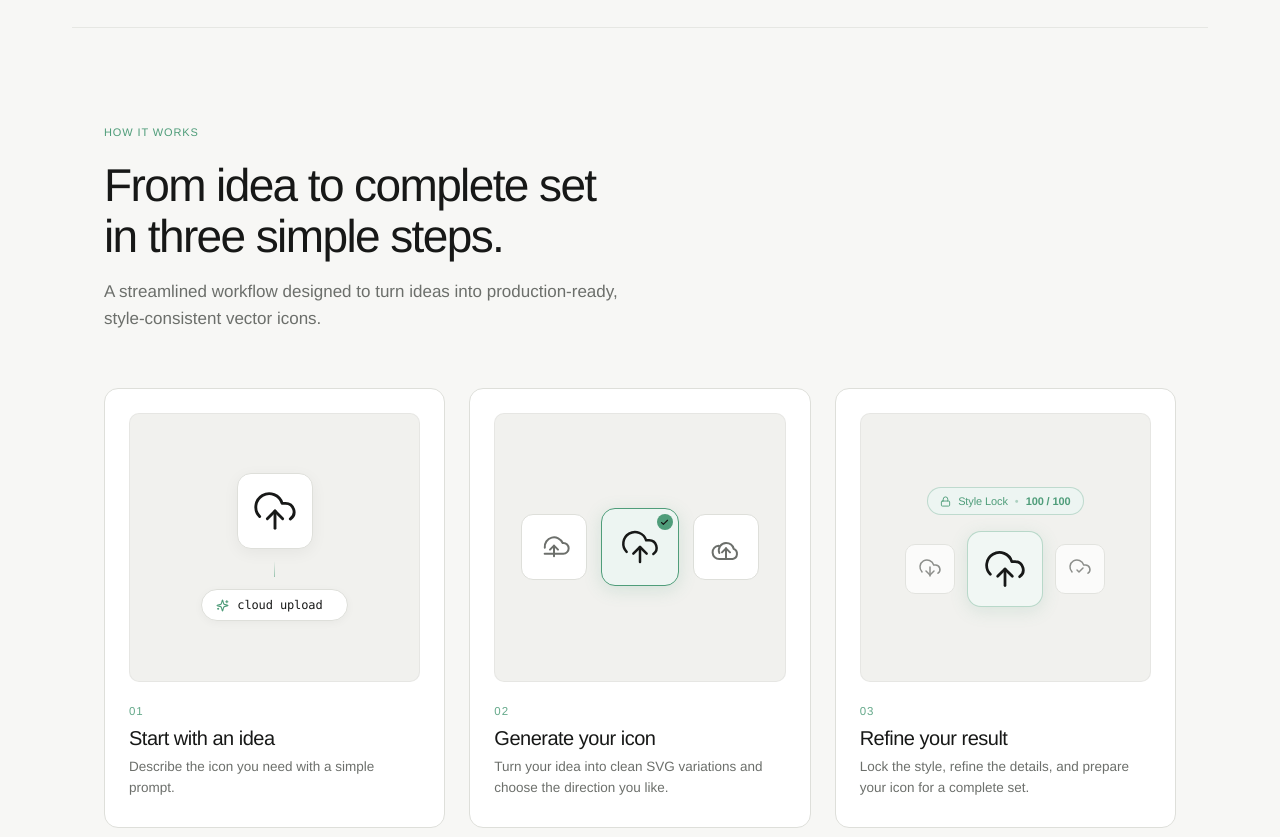
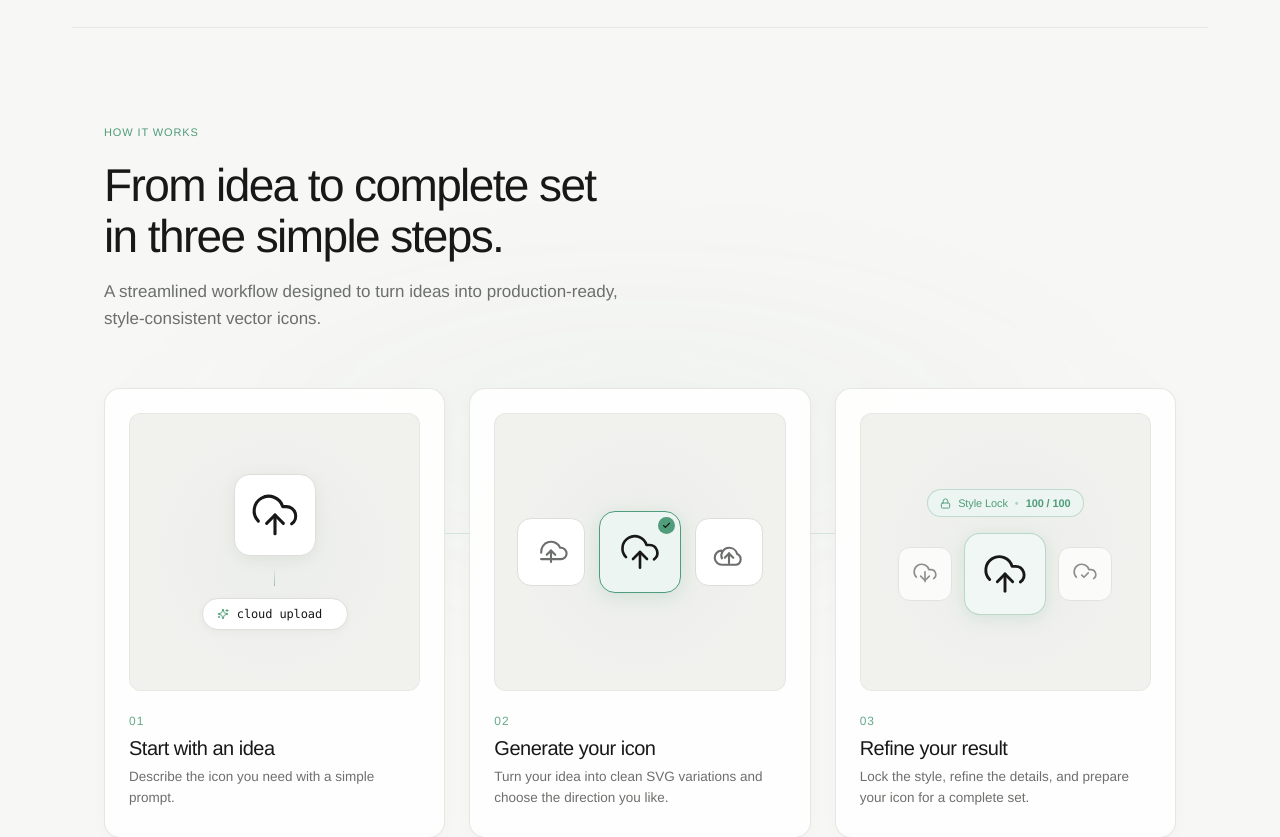
Before and after one commit to pushkarv07/IconForge, a Next.js app: page / in a window 1280 px wide. Shown: the part 2600-3437 px from the top of the page. Built offline with nearby package versions, Linux system fonts and the light colour scheme.

Commit message:
Refine How It Works section with cinematic ambient glow and unified workflow continuity

```diff
--- a/src/app/globals.css
+++ b/src/app/globals.css
@@ -1889,10 +1889,42 @@ button { cursor: pointer; }
    Section 5: How It Works
    ================================================== */
 .section-how-it-works {
+  position: relative;
+  overflow: hidden;
   border-top: 1px solid color-mix(in srgb, var(--line) 65%, transparent);
   padding: 96px 0 112px;
 }
+
+/* Atmospheric Ambient Glow behind the section */
+.how-ambient-glow {
+  position: absolute;
+  top: 40%;
+  left: 50%;
+  transform: translate(-50%, -50%);
+  width: min(1100px, 90vw);
+  height: 420px;
+  background: radial-gradient(
+    ellipse at center,
+    rgba(79, 157, 122, 0.05) 0%,
+    rgba(79, 157, 122, 0.02) 40%,
+    transparent 70%
+  );
+  filter: blur(52px);
+  pointer-events: none;
+  z-index: 0;
+}
+[data-theme="dark"] .how-ambient-glow {
+  background: radial-gradient(
+    ellipse at center,
+    rgba(143, 211, 182, 0.07) 0%,
+    rgba(143, 211, 182, 0.025) 45%,
+    transparent 70%
+  );
+}
+
 .how-it-works-container {
+  position: relative;
+  z-index: 1;
   max-width: 1200px;
   margin: 0 auto;
   padding: 0 32px;
@@ -1926,58 +1958,100 @@ button { cursor: pointer; }
   margin: 0;
   max-width: 520px;
 }
+
+/* Grid Wrapper & Horizontal Progress Connector Line */
+.how-it-works-grid-wrap {
+  position: relative;
+}
+.how-progress-line {
+  position: absolute;
+  top: 145px;
+  left: 14%;
+  right: 14%;
+  height: 1px;
+  background: linear-gradient(
+    90deg,
+    transparent 0%,
+    rgba(79, 157, 122, 0.18) 20%,
+    rgba(79, 157, 122, 0.25) 50%,
+    rgba(79, 157, 122, 0.18) 80%,
+    transparent 100%
+  );
+  pointer-events: none;
+  z-index: 0;
+}
+[data-theme="dark"] .how-progress-line {
+  background: linear-gradient(
+    90deg,
+    transparent 0%,
+    rgba(143, 211, 182, 0.14) 20%,
+    rgba(143, 211, 182, 0.22) 50%,
+    rgba(143, 211, 182, 0.14) 80%,
+    transparent 100%
+  );
+}
+
 .how-it-works-grid {
+  position: relative;
+  z-index: 1;
   display: grid;
   grid-template-columns: repeat(3, 1fr);
   gap: 24px;
 }
+
+/* Cards */
 .how-it-works-card {
   position: relative;
-  background: var(--panel);
-  border: 1px solid var(--line);
-  border-radius: 14px;
+  background: rgba(255, 255, 255, 0.85);
+  backdrop-filter: blur(16px);
+  -webkit-backdrop-filter: blur(16px);
+  border: 1px solid color-mix(in srgb, var(--line) 75%, transparent);
+  border-radius: 16px;
   padding: 24px 24px 28px;
   display: flex;
   flex-direction: column;
-  min-height: 440px;
+  min-height: 450px;
   cursor: default;
   outline: none;
-  transition: background-color 220ms ease,
-              border-color 220ms ease,
-              box-shadow 220ms ease,
-              transform 220ms cubic-bezier(0.16, 1, 0.3, 1);
+  box-shadow: 0 4px 20px -2px rgba(0, 0, 0, 0.03),
+              0 1px 2px rgba(0, 0, 0, 0.02);
+  transition: background-color 260ms ease,
+              border-color 260ms ease,
+              box-shadow 260ms cubic-bezier(0.16, 1, 0.3, 1),
+              transform 260ms cubic-bezier(0.16, 1, 0.3, 1);
 }
 [data-theme="dark"] .how-it-works-card {
-  background: #171816;
-  border-color: #272a26;
+  background: rgba(23, 24, 22, 0.72);
+  border-color: rgba(255, 255, 255, 0.08);
+  box-shadow: 0 8px 30px -4px rgba(0, 0, 0, 0.42),
+              0 1px 2px rgba(0, 0, 0, 0.25);
 }
 
 /* Hover State:
-   - Card surface shifts to deeper muted green (#17261F dark, #f1f7f4 light)
-   - Subtle Soft Mint tint in visual
-   - Visual icons become slightly brighter
-   - Card lifts slightly (translateY(-2px))
-   - NO border glow
+   - Card surface shifts gently toward deeper muted green (#17261F dark, #f1f7f4 light)
+   - Lifts 2-3px
+   - Ambient glow strengthens very gently
+   - NO strong border glow
 */
 .how-it-works-card:hover {
   background-color: #f1f7f4;
-  border-color: rgba(79, 157, 122, 0.25);
-  transform: translateY(-2px);
-  box-shadow: 0 16px 36px -10px rgba(79, 157, 122, 0.12),
+  border-color: rgba(79, 157, 122, 0.28);
+  transform: translateY(-3px);
+  box-shadow: 0 16px 36px -8px rgba(79, 157, 122, 0.12),
               0 2px 8px rgba(0, 0, 0, 0.03);
 }
 [data-theme="dark"] .how-it-works-card:hover {
   background-color: #17261f;
   border-color: rgba(143, 211, 182, 0.22);
-  transform: translateY(-2px);
-  box-shadow: 0 18px 42px -10px rgba(0, 0, 0, 0.52),
-              0 2px 8px rgba(0, 0, 0, 0.22);
+  transform: translateY(-3px);
+  box-shadow: 0 20px 44px -10px rgba(0, 0, 0, 0.65),
+              0 2px 8px rgba(0, 0, 0, 0.28);
 }
 
 /* Accessible Focus State */
 .how-it-works-card:focus-visible {
   outline: none;
-  transform: translateY(-2px);
+  transform: translateY(-3px);
   box-shadow: 0 0 0 2px var(--hero-mint),
               0 14px 32px -10px rgba(0, 0, 0, 0.25);
 }
@@ -1985,8 +2059,8 @@ button { cursor: pointer; }
 /* TOP: Large Visual Area */
 .how-card-visual {
   flex: 1;
-  min-height: 240px;
-  border-radius: 10px;
+  min-height: 245px;
+  border-radius: 12px;
   background: var(--panel-soft);
   border: 1px solid color-mix(in srgb, var(--line) 55%, transparent);
   display: flex;
@@ -1995,19 +2069,34 @@ button { cursor: pointer; }
   position: relative;
   overflow: hidden;
   padding: 24px 18px;
-  transition: background-color 220ms ease, border-color 220ms ease;
+  transition: background-color 260ms ease, border-color 260ms ease;
+}
+.how-card-visual::before {
+  content: "";
+  position: absolute;
+  inset: 0;
+  background: radial-gradient(circle at 50% 50%, rgba(79, 157, 122, 0.05) 0%, transparent 68%);
+  pointer-events: none;
+  opacity: 0.6;
+  transition: opacity 260ms ease;
 }
 [data-theme="dark"] .how-card-visual {
-  background: #121412;
-  border-color: #212420;
+  background: rgba(18, 20, 18, 0.85);
+  border-color: rgba(255, 255, 255, 0.05);
+}
+[data-theme="dark"] .how-card-visual::before {
+  background: radial-gradient(circle at 50% 50%, rgba(143, 211, 182, 0.07) 0%, transparent 68%);
 }
 .how-it-works-card:hover .how-card-visual {
   background: #e8f3ee;
-  border-color: rgba(79, 157, 122, 0.2);
+  border-color: rgba(79, 157, 122, 0.22);
+}
+.how-it-works-card:hover .how-card-visual::before {
+  opacity: 1;
 }
 [data-theme="dark"] .how-it-works-card:hover .how-card-visual {
   background: #132018;
-  border-color: rgba(143, 211, 182, 0.18);
+  border-color: rgba(143, 211, 182, 0.2);
 }
 
 /* BOTTOM: Content & Editorial Typography */
@@ -2018,7 +2107,7 @@ button { cursor: pointer; }
   gap: 6px;
 }
 .how-step-num {
-  font-size: 11.5px;
+  font-size: 12px;
   font-weight: 550;
   letter-spacing: .08em;
   color: var(--hero-mint);
@@ -2049,6 +2138,8 @@ button { cursor: pointer; }
 
 /* Card 01 Visual: Emerging Icon from Prompt */
 .how-emerging-stage {
+  position: relative;
+  z-index: 1;
   display: flex;
   flex-direction: column;
   align-items: center;
@@ -2057,42 +2148,42 @@ button { cursor: pointer; }
   width: 100%;
 }
 .how-emerging-icon-wrap {
-  width: 76px;
-  height: 76px;
-  border-radius: 14px;
+  width: 82px;
+  height: 82px;
+  border-radius: 16px;
   background: var(--panel);
   border: 1px solid var(--line);
   display: grid;
   place-items: center;
   color: var(--text);
-  box-shadow: 0 4px 16px rgba(0, 0, 0, 0.05);
-  transition: all 220ms ease;
+  box-shadow: 0 4px 18px rgba(0, 0, 0, 0.06);
+  transition: all 260ms ease;
 }
 [data-theme="dark"] .how-emerging-icon-wrap {
   background: #191b19;
-  border-color: #292d27;
+  border-color: #2b2f29;
 }
 .how-it-works-card:hover .how-emerging-icon-wrap {
   background: #ffffff;
   border-color: rgba(79, 157, 122, 0.35);
   transform: translateY(-2px);
-  box-shadow: 0 8px 22px rgba(79, 157, 122, 0.15);
+  box-shadow: 0 8px 24px rgba(79, 157, 122, 0.15);
 }
 [data-theme="dark"] .how-it-works-card:hover .how-emerging-icon-wrap {
   background: #1b2d23;
   border-color: rgba(143, 211, 182, 0.35);
   transform: translateY(-2px);
-  box-shadow: 0 8px 24px rgba(0, 0, 0, 0.4);
+  box-shadow: 0 8px 24px rgba(0, 0, 0, 0.45);
 }
 .how-emerging-svg {
   display: block;
 }
 .how-emerging-beam {
   width: 1.5px;
-  height: 16px;
+  height: 18px;
   background: linear-gradient(to top, var(--hero-mint), transparent);
   opacity: .55;
-  transition: opacity 220ms ease;
+  transition: opacity 260ms ease;
 }
 .how-it-works-card:hover .how-emerging-beam {
   opacity: .95;
@@ -2109,11 +2200,11 @@ button { cursor: pointer; }
   font-size: 12px;
   color: var(--text);
   box-shadow: 0 2px 8px rgba(0, 0, 0, 0.04);
-  transition: all 220ms ease;
+  transition: all 260ms ease;
 }
 [data-theme="dark"] .how-prompt-pill {
   background: #191b19;
-  border-color: #292d27;
+  border-color: #2b2f29;
 }
 .how-it-works-card:hover .how-prompt-pill {
   background: #ffffff;
@@ -2144,6 +2235,8 @@ button { cursor: pointer; }
 
 /* Card 02 Visual: 3 Large Prominent Variations */
 .how-variations-stage {
+  position: relative;
+  z-index: 1;
   display: flex;
   align-items: center;
   justify-content: center;
@@ -2151,15 +2244,15 @@ button { cursor: pointer; }
   width: 100%;
 }
 .how-var-box {
-  width: 66px;
-  height: 66px;
-  border-radius: 12px;
+  width: 68px;
+  height: 68px;
+  border-radius: 14px;
   background: var(--panel);
   border: 1px solid var(--line);
   display: grid;
   place-items: center;
   color: var(--muted);
-  transition: all 220ms ease;
+  transition: all 260ms ease;
 }
 [data-theme="dark"] .how-var-box {
   background: #191b19;
@@ -2174,19 +2267,19 @@ button { cursor: pointer; }
   border-color: rgba(143, 211, 182, 0.2);
 }
 .how-var-box.selected {
-  width: 78px;
-  height: 78px;
-  border-radius: 14px;
+  width: 82px;
+  height: 82px;
+  border-radius: 16px;
   color: var(--text);
   background: color-mix(in srgb, var(--hero-mint) 10%, var(--panel));
   border: 1.5px solid var(--hero-mint);
   position: relative;
-  box-shadow: 0 4px 18px color-mix(in srgb, var(--hero-mint) 18%, transparent);
+  box-shadow: 0 4px 20px color-mix(in srgb, var(--hero-mint) 18%, transparent);
 }
 [data-theme="dark"] .how-var-box.selected {
   background: rgba(143, 211, 182, 0.12);
   border-color: rgba(143, 211, 182, 0.6);
-  box-shadow: 0 4px 20px rgba(0, 0, 0, 0.35);
+  box-shadow: 0 4px 22px rgba(0, 0, 0, 0.4);
 }
 .how-it-works-card:hover .how-var-box.selected {
   background: color-mix(in srgb, var(--hero-mint) 16%, #ffffff);
@@ -2200,8 +2293,8 @@ button { cursor: pointer; }
   position: absolute;
   top: 5px;
   right: 5px;
-  width: 16px;
-  height: 16px;
+  width: 17px;
+  height: 17px;
   border-radius: 50%;
   background: var(--hero-mint);
   color: #141514;
@@ -2211,6 +2304,8 @@ button { cursor: pointer; }
 
 /* Card 03 Visual: Refined Result & Set Consistency */
 .how-refine-stage {
+  position: relative;
+  z-index: 1;
   display: flex;
   flex-direction: column;
   align-items: center;
@@ -2230,7 +2325,7 @@ button { cursor: pointer; }
   font-size: 11px;
   font-weight: 500;
   color: var(--hero-mint);
-  transition: all 220ms ease;
+  transition: all 260ms ease;
 }
 [data-theme="dark"] .how-refine-pill {
   background: rgba(143, 211, 182, 0.1);
@@ -2266,16 +2361,16 @@ button { cursor: pointer; }
   gap: 12px;
 }
 .how-refine-sub-box {
-  width: 50px;
-  height: 50px;
-  border-radius: 10px;
+  width: 54px;
+  height: 54px;
+  border-radius: 12px;
   background: var(--panel);
   border: 1px solid var(--line);
   display: grid;
   place-items: center;
   color: var(--muted);
   opacity: .75;
-  transition: all 220ms ease;
+  transition: all 260ms ease;
 }
 [data-theme="dark"] .how-refine-sub-box {
   background: #191b19;
@@ -2292,16 +2387,16 @@ button { cursor: pointer; }
   opacity: .95;
 }
 .how-refine-hero-box {
-  width: 76px;
-  height: 76px;
-  border-radius: 14px;
+  width: 82px;
+  height: 82px;
+  border-radius: 16px;
   background: color-mix(in srgb, var(--hero-mint) 8%, var(--panel));
   border: 1px solid color-mix(in srgb, var(--hero-mint) 35%, transparent);
   display: grid;
   place-items: center;
   color: var(--text);
   box-shadow: 0 4px 18px color-mix(in srgb, var(--hero-mint) 15%, transparent);
-  transition: all 220ms ease;
+  transition: all 260ms ease;
 }
 [data-theme="dark"] .how-refine-hero-box {
   background: rgba(143, 211, 182, 0.1);
@@ -2567,6 +2662,7 @@ button { cursor: pointer; }
   .sets-export-grid { grid-template-columns: 1fr; gap: 48px; }
   .section-sets-export { padding: 72px 0 88px; }
   .section-how-it-works { padding: 72px 0 88px; }
+  .how-progress-line { display: none; }
   .how-it-works-grid { grid-template-columns: 1fr; gap: 24px; max-width: 540px; margin: 0 auto; }
 }
 @media (max-width: 720px) {
--- a/src/app/page.tsx
+++ b/src/app/page.tsx
@@ -902,6 +902,9 @@ export default function Home() {
 
         {/* 5. How It Works */}
         <section className="section-how-it-works" id="how-it-works">
+          {/* Subtle Atmospheric Ambient Glow */}
+          <div className="how-ambient-glow" aria-hidden="true" />
+
           <div className="how-it-works-container">
             <div className="how-it-works-header">
               <div className="how-it-works-eyebrow">HOW IT WORKS</div>
@@ -913,6 +916,9 @@ export default function Home() {
                 A streamlined workflow designed to turn ideas into production-ready, style-consistent vector icons.
               </p>
             </div>
+
+            <div className="how-it-works-grid-wrap">
+              <div className="how-progress-line" aria-hidden="true" />
 
               <div className="how-it-works-grid">
                 {/* Card 01 — Start with an idea */}
@@ -927,8 +933,8 @@ export default function Home() {
                     <div className="how-emerging-stage">
                       <div className="how-emerging-icon-wrap">
                         <svg
-                        width="46"
-                        height="46"
+                          width="50"
+                          height="50"
                           viewBox="0 0 24 24"
                           fill="none"
                           stroke="currentColor"
@@ -944,7 +950,7 @@ export default function Home() {
                       </div>
                       <div className="how-emerging-beam" />
                       <div className="how-prompt-pill">
-                      <Sparkles size={13} className="how-prompt-sparkle" />
+                        <Sparkles size={12} className="how-prompt-sparkle" />
                         <span className="how-prompt-text">cloud upload</span>
                         <span className="how-prompt-cursor" />
                       </div>
@@ -973,8 +979,8 @@ export default function Home() {
                     <div className="how-variations-stage">
                       <div className="how-var-box">
                         <svg
-                        width="32"
-                        height="32"
+                          width="34"
+                          height="34"
                           viewBox="0 0 24 24"
                           fill="none"
                           stroke="currentColor"
@@ -989,8 +995,8 @@ export default function Home() {
                       </div>
                       <div className="how-var-box selected">
                         <svg
-                        width="40"
-                        height="40"
+                          width="42"
+                          height="42"
                           viewBox="0 0 24 24"
                           fill="none"
                           stroke="currentColor"
@@ -1008,8 +1014,8 @@ export default function Home() {
                       </div>
                       <div className="how-var-box">
                         <svg
-                        width="32"
-                        height="32"
+                          width="34"
+                          height="34"
                           viewBox="0 0 24 24"
                           fill="none"
                           stroke="currentColor"
@@ -1054,8 +1060,8 @@ export default function Home() {
                       <div className="how-refine-icons-row">
                         <div className="how-refine-sub-box">
                           <svg
-                          width="24"
-                          height="24"
+                            width="26"
+                            height="26"
                             viewBox="0 0 24 24"
                             fill="none"
                             stroke="currentColor"
@@ -1070,8 +1076,8 @@ export default function Home() {
                         </div>
                         <div className="how-refine-hero-box">
                           <svg
-                          width="44"
-                          height="44"
+                            width="46"
+                            height="46"
                             viewBox="0 0 24 24"
                             fill="none"
                             stroke="currentColor"
@@ -1086,8 +1092,8 @@ export default function Home() {
                         </div>
                         <div className="how-refine-sub-box">
                           <svg
-                          width="24"
-                          height="24"
+                            width="26"
+                            height="26"
                             viewBox="0 0 24 24"
                             fill="none"
                             stroke="currentColor"
@@ -1110,6 +1116,7 @@ export default function Home() {
                     <p className="how-card-desc">
                       Lock the style, refine the details, and prepare your icon for a complete set.
                     </p>
+                  </div>
                 </div>
               </div>
             </div>
```
Lines whose indentation alone changed are shown as unchanged.
